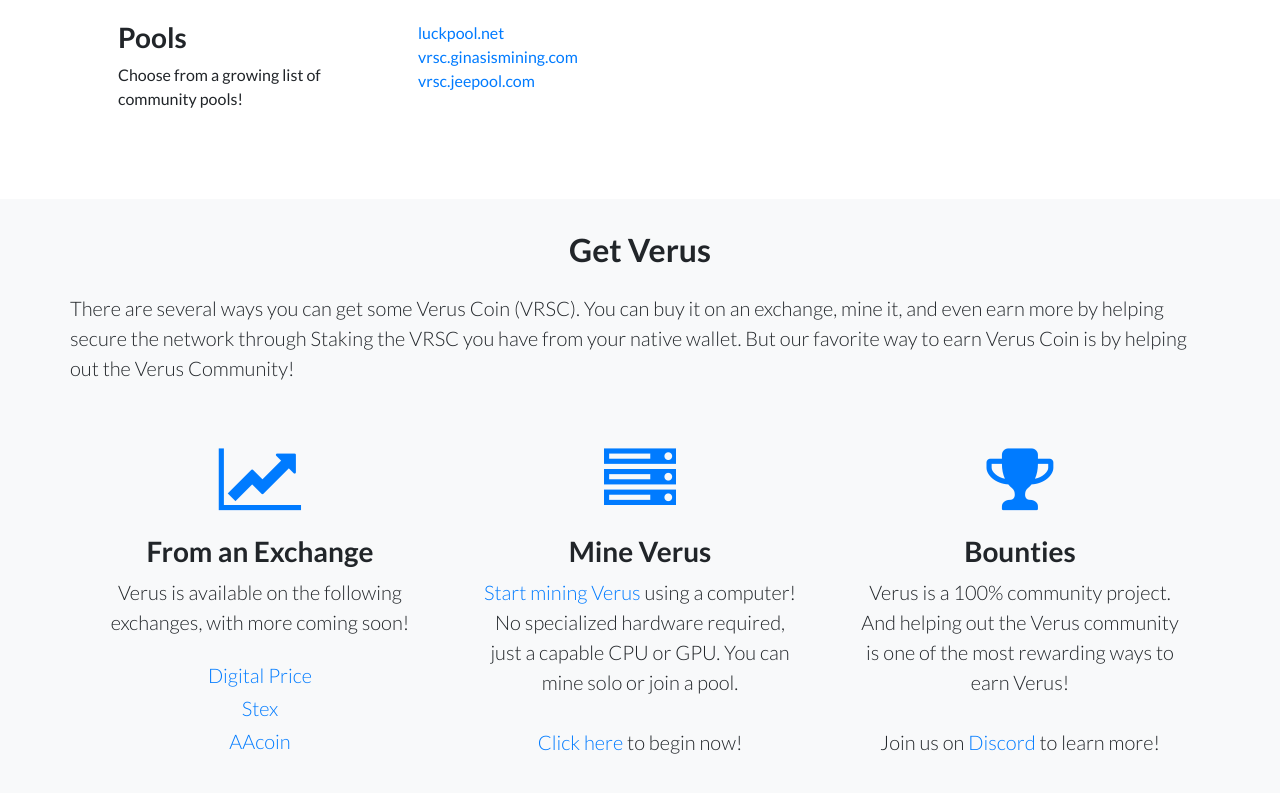
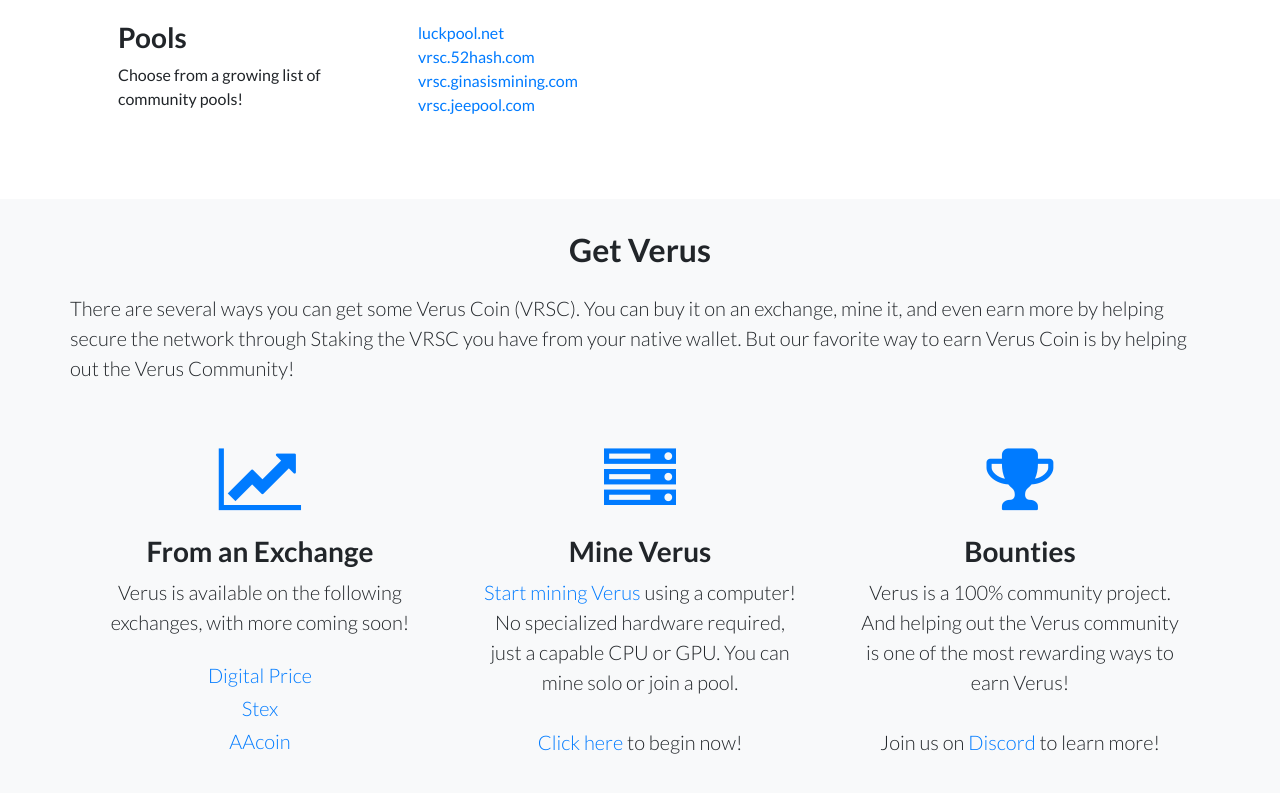
Before and after one commit to VerusCoin/veruscoin.io, a website: page index.html in a window 1280 px wide. Shown: the part 1656-2449 px from the top of the page. Drawn offline with Linux system fonts and the light colour scheme.

Commit message:
Modify pool list

```diff
--- a/index.html
+++ b/index.html
@@ -293,6 +293,7 @@
 	        <div class="col-lg-3 pr-2">
 
                 <a href="https://luckpool.net/verus/" target="_blank">luckpool.net</a><br />
+                <a href="http://vrsc.52hash.com/" target="_blank">vrsc.52hash.com</a><br />
                 <a href="http://vrsc.ginasismining.com/" target="_blank">vrsc.ginasismining.com</a><br />
                 <a href="http://vrsc.jeepool.com/" target="_blank">vrsc.jeepool.com</a>
             </div>
```
